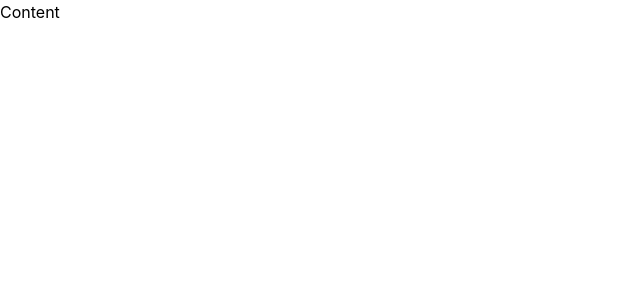
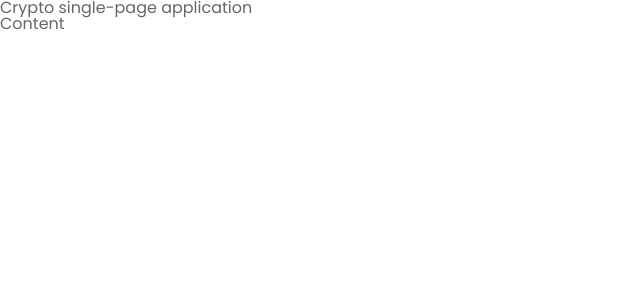
Before and after one commit to kazparaz/tribe-payments-test, a Next.js app: page / in a window 1280 px wide. Shown: the top 300 px of the page, without its empty margins (0-640 px from the left). Built offline with nearby package versions, Linux system fonts and the light colour scheme.

Commit message:
Initial styles and layout

```diff
--- a/package.json
+++ b/package.json
@@ -1,5 +1,5 @@
 {
-  "name": "pvcase-test",
+  "name": "tribe-payments-test",
   "version": "0.1.0",
   "private": true,
   "scripts": {
@@ -33,6 +33,7 @@
     "husky": "^7.0.1",
     "lint-staged": "^11.1.2",
     "prettier": "^2.3.2",
+    "sass": "^1.41.0",
     "typescript": "4.3.5"
   },
   "lint-staged": {
--- /dev/null
+++ b/src/components/CryptoApp.tsx
@@ -0,0 +1,13 @@
+import React from 'react'
+import { DocumentHead } from './DocumentHead'
+import { Header } from './Header'
+
+export const CryptoApp = (): JSX.Element => {
+  return (
+    <>
+      <DocumentHead pageTitle='Crypto App' />
+      <Header />
+      <main>Content</main>
+    </>
+  )
+}
--- /dev/null
+++ b/src/components/Header.tsx
@@ -0,0 +1,5 @@
+import React from 'react'
+
+export const Header = (): JSX.Element => {
+  return <header>Crypto single-page application</header>
+}
--- a/src/pages/_app.tsx
+++ b/src/pages/_app.tsx
@@ -1,5 +1,6 @@
 import type { AppProps } from 'next/app'
-import '../styles/globals.css'
+import '../styles/globals.scss'
+import '../styles/reset.scss'
 
 function MyApp({ Component, pageProps }: AppProps): JSX.Element {
   return <Component {...pageProps} />
--- /dev/null
+++ b/src/pages/_document.tsx
@@ -0,0 +1,24 @@
+import Document, { Html, Head, Main, NextScript } from 'next/document'
+
+// eslint-disable-next-line functional/no-class
+class MyDocument extends Document {
+  render(): JSX.Element {
+    return (
+      <Html>
+        <Head>
+          <link
+            href='https://fonts.googleapis.com/css2?family=Poppins:wght@400;700&display=swap'
+            rel='stylesheet'
+          />
+        </Head>
+
+        <body>
+          <Main />
+          <NextScript />
+        </body>
+      </Html>
+    )
+  }
+}
+
+export default MyDocument
--- a/src/pages/index.tsx
+++ b/src/pages/index.tsx
@@ -1,13 +1,6 @@
 import type { NextPage } from 'next'
-import { DocumentHead } from '../components/DocumentHead'
+import { CryptoApp } from '../components/CryptoApp'
 
-const PageHome: NextPage = () => {
-  return (
-    <>
-      <DocumentHead pageTitle='Home' />
-      <main>Content</main>
-    </>
-  )
-}
+const PageHome: NextPage = () => <CryptoApp />
 
 export default PageHome
--- /dev/null
+++ b/src/styles/globals.scss
@@ -0,0 +1,26 @@
+/* Project specific rules */
+@import 'vars';
+
+/* Make page content full height always */
+html,
+body,
+div#__next {
+  height: 100%;
+}
+
+html,
+body {
+  font-family: Poppins, -apple-system, BlinkMacSystemFont, Segoe UI, Roboto,
+    Oxygen, Ubuntu, Cantarell, Fira Sans, Droid Sans, Helvetica Neue, sans-serif;
+  font-size: $baseFontSize;
+  line-height: 1;
+  color: $color-gray;
+  font-weight: lighter;
+}
+
+h1,
+h2,
+h3,
+h4 {
+  color: $color-purple;
+}
--- a/src/styles/globals.css
+++ b/src/styles/reset.scss
@@ -30,9 +30,7 @@ html:focus-within {
 
 /* Set core body defaults */
 body {
-  min-height: 100vh;
   text-rendering: optimizeSpeed;
-  line-height: 1.5;
 }
 
 /* Make images easier to work with */
@@ -55,13 +53,3 @@ a {
   color: inherit;
   text-decoration: none;
 }
-
-/* Project specific rules */
-
-html,
-body {
-  font-family: -apple-system, BlinkMacSystemFont, Segoe UI, Roboto, Oxygen,
-    Ubuntu, Cantarell, Fira Sans, Droid Sans, Helvetica Neue, sans-serif;
-  font-size: 16px;
-  line-height: 150%;
-}
--- /dev/null
+++ b/src/styles/vars.scss
@@ -0,0 +1,5 @@
+$baseFontSize: 16px;
+
+$color-white: #fff;
+$color-gray: #666;
+$color-purple: #572c5f;
```
Also changed, not shown: 1 other file (tests, documents, lock files or other folders).
